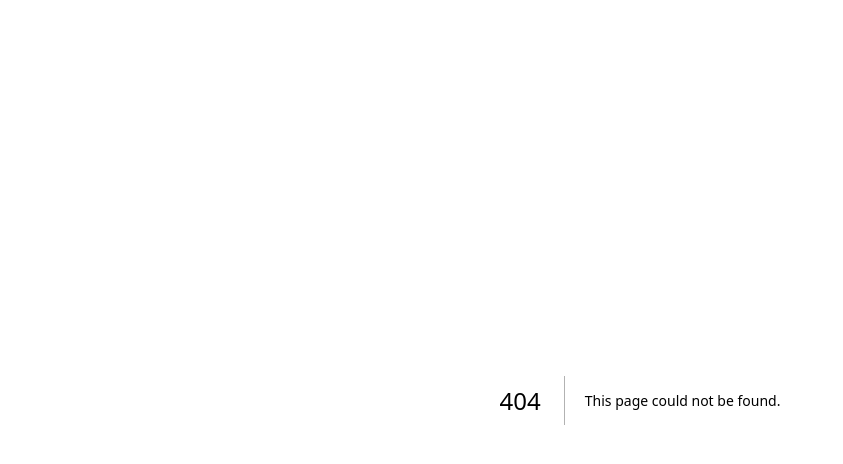
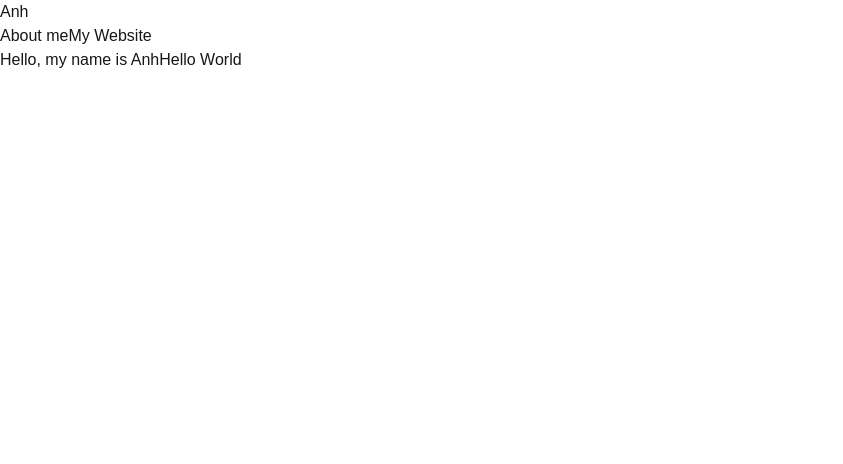
Before and after one commit to ann1212tran/my-website, a Next.js app: page /this-website in a window 1280 px wide. Before the commit this address had no page. Shown: the top 464 px of the page, without its empty margins (0-843 px from the left). Built offline with nearby package versions, Linux system fonts and the light colour scheme.

Commit message:
react-note

```diff
--- /dev/null
+++ b/src/app/about-me/page.jsx
@@ -0,0 +1,5 @@
+export default function AboutPage() {
+    return (
+        <div>QWERTYUIOP!</div>
+    )
+}
--- a/src/app/layout.js
+++ b/src/app/layout.js
@@ -1,6 +1,6 @@
 import localFont from "next/font/local";
 import "./globals.css";
-
+import NavBar from " ~/components/nav-bar";
 const geistSans = localFont({
   src: "./fonts/GeistVF.woff",
   variable: "--font-geist-sans",
@@ -23,6 +23,7 @@ export default function RootLayout({ children }) {
       <body
         className={`${geistSans.variable} ${geistMono.variable} antialiased`}
       >
+        <NavBar />
         {children}
       </body>
     </html>
--- a/src/app/page.js
+++ b/src/app/page.js
@@ -1,6 +1,6 @@
 import Image from "next/image";
 
-export default function Home() {
+export  default function Home() {
   return (
     <div className="grid grid-rows-[20px_1fr_20px] items-center justify-items-center min-h-screen p-8 pb-20 gap-16 sm:p-20 font-[family-name:var(--font-geist-sans)]">
       <main className="flex flex-col gap-8 row-start-2 items-center sm:items-start">
@@ -14,7 +14,7 @@ export default function Home() {
         />
         <ol className="list-inside list-decimal text-sm text-center sm:text-left font-[family-name:var(--font-geist-mono)]">
           <li className="mb-2">
-            Get started by editing{" "}
+            My name is Anh{" "}
             <code className="bg-black/[.05] dark:bg-white/[.06] px-1 py-0.5 rounded font-semibold">
               src/app/page.js
             </code>
--- /dev/null
+++ b/src/app/this-website/page.jsx
@@ -0,0 +1,8 @@
+export default function ThisWebsitePage() {
+  return (
+    <div>
+      Hello, my name is Anh
+      <span>Hello World</span>
+    </div>
+  );
+}
--- /dev/null
+++ b/src/components/nav-bar.jsx
@@ -0,0 +1,15 @@
+import Link from "next/link";
+
+
+export default function NavBar() {
+  return (
+    <nav className="border w-full flex justify-between p-2 items-center gap-2">
+      <Link className="text-lg font-bold" href={"/"}>Anh</Link>
+
+      <div className="flex gap-2">
+        <Link href={"/about-me"}>About me</Link>
+        <Link href={"/this-website"}>My Website</Link>
+      </div>
+    </nav>
+  );
+}
```
Also changed, not shown: src/components/navbar.css (added).
